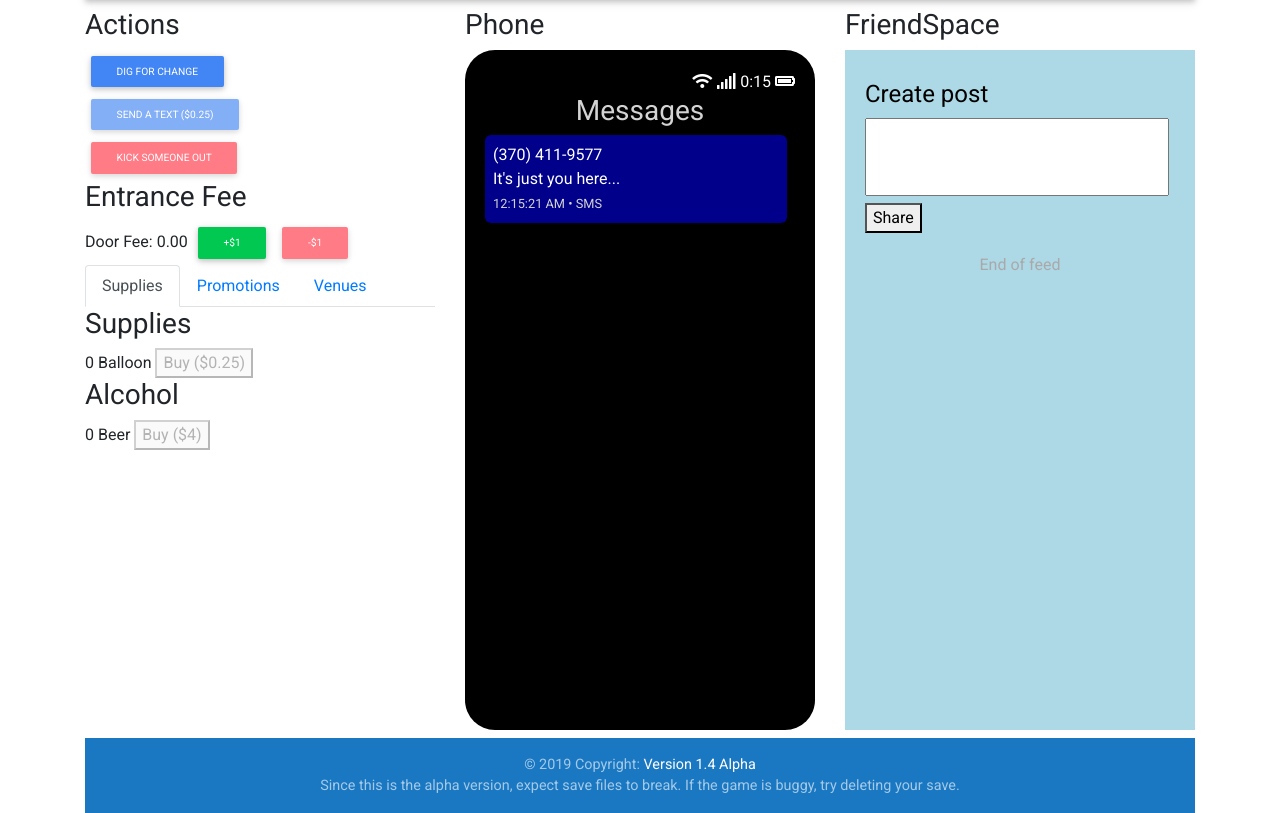
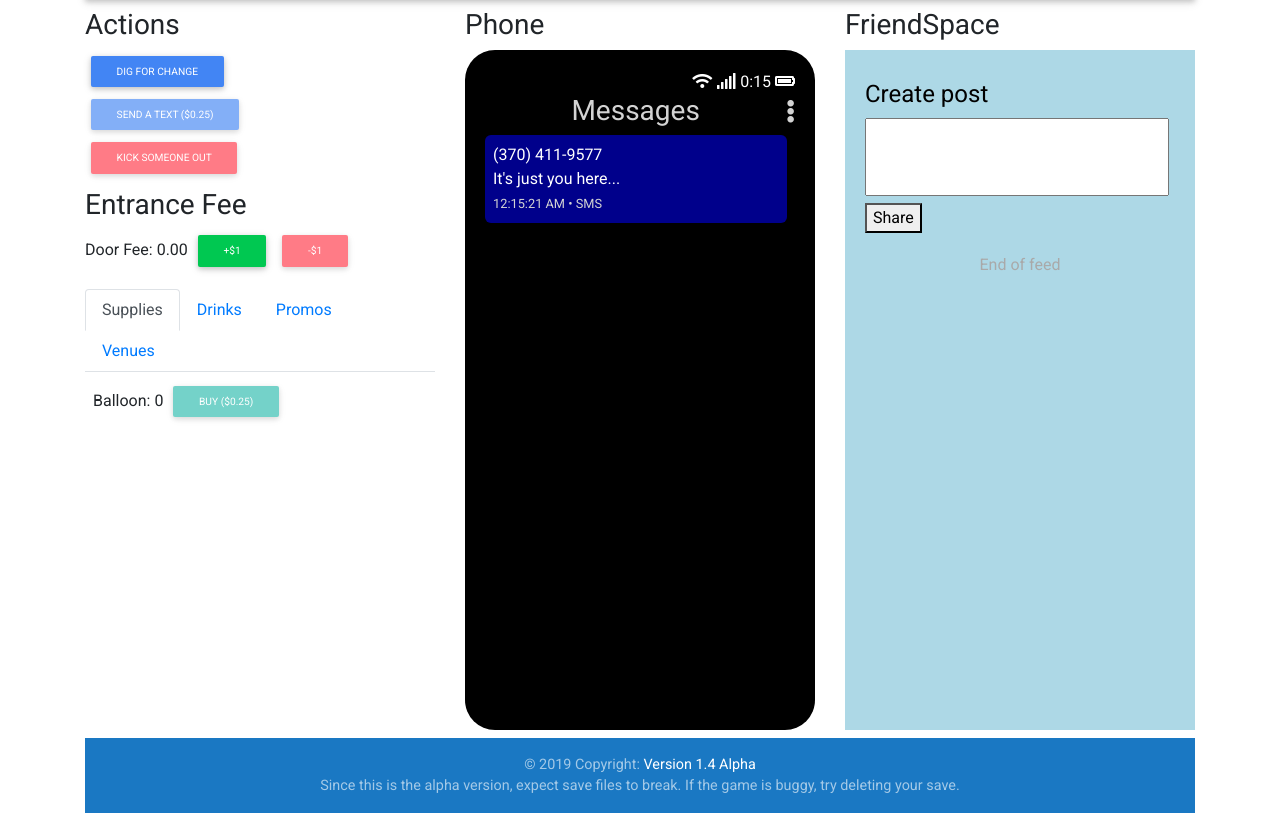
Before and after one commit to pjlasl/party-universe, a plain HTML site: page index.html in a window 1280 px wide. Shown: the part 58-871 px from the top of the page. Drawn offline with nearby package versions, Linux system fonts and the light colour scheme.

Commit message:
more UI improvements. almost complete (wip)

```diff
--- a/index.html
+++ b/index.html
@@ -60,19 +60,23 @@
 					<button class="btn btn-sm btn-primary" onclick="sendAText()" id="sendAText">Send a Text ($0.25)</button> <br>
 					<button class="btn btn-sm btn-danger" onclick="kickSomeoneOut()" id="kickSomeoneOut">Kick Someone Out</button>
 
-					<h3>Entrance Fee</h3>
+					<h3 class="mt-2">Entrance Fee</h3>
 					<span>Door Fee: <span id="doorFee"></span></span>
 					<button class="btn btn-sm btn-success" onclick="doorFee(1)">+$1</button>
 					<button class="btn btn-sm btn-danger" onclick="doorFee(-1)" id="doorFeeDown">-$1</button>
 
-					<ul class="nav nav-tabs" id="myTab" role="tablist">
+					<ul class="mt-3 nav nav-tabs" id="myTab" role="tablist">
 						<li class="nav-item">
 							<a class="nav-link active" id="supplies-tab" data-toggle="tab" href="#supplies" role="tab" aria-controls="profile"
-							aria-selected="false">Supplies</a>
+							aria-selected="true">Supplies</a>
 						</li>
 						<li class="nav-item">
-							<a class="nav-link" id="promotions-tab" data-toggle="tab" href="#promotions" role="tab" aria-controls="contact"
-							aria-selected="false">Promotions</a>
+								<a class="nav-link" id="drinks-tab" data-toggle="tab" href="#drinks" role="tab" aria-controls="profile"
+								aria-selected="false">Drinks</a>
+							</li>
+						<li class="nav-item">
+							<a class="nav-link" id="promo-tab" data-toggle="tab" href="#promos" role="tab" aria-controls="contact"
+							aria-selected="false">Promos</a>
 						</li>
 						<li class="nav-item">
 								<a class="nav-link" id="venues-tab" data-toggle="tab" href="#venues" role="tab" aria-controls="contact"
@@ -80,19 +84,16 @@
 							</li>
 					</ul>
 					<div class="tab-content" id="myTabContent">
-						<div class="tab-pane fade show active" id="supplies" role="tabpanel" aria-labelledby="supplies-tab">
-							<h3>Supplies</h3>
+						<div class="p-2 tab-pane fade show active" id="supplies" role="tabpanel" aria-labelledby="supplies-tab">
 							<div id="suppliesList"></div>
-
-							<h3>Alcohol</h3>
+						</div>
+						<div class="p-2 tab-pane fade" id="drinks" role="tabpanel" aria-labelledby="drinks-tab">
 							<div id="alcoholList"></div>
 						</div>
-						<div class="tab-pane fade" id="promotions" role="tabpanel" aria-labelledby="promotions-tab">
-							<h3>Promotions</h3>
+						<div class="p-2 tab-pane fade" id="promos" role="tabpanel" aria-labelledby="promo-tab">
 							<div id="promotionsList"></div>
 						</div>
-						<div class="tab-pane fade" id="venues" role="tabpanel" aria-labelledby="venues-tab">
-							<h3>Venues</h3>
+						<div class="p-2 tab-pane fade" id="venues" role="tabpanel" aria-labelledby="venues-tab">
 							<div id="venuesList"></div>
 						</div>
 					</div>
@@ -112,7 +113,7 @@
 								<i class="fas fa-battery-full"></i>
 							</span>
 						</div>
-						<h3>Messages</h3>
+						<h3>Messages <span class="float-right"><i style="font-size: smaller;" class="fas fa-ellipsis-v"></i></span></h3>
 						<div style="height: 560px; overflow-y: auto;">
 							<ul id="textMessages"></ul>
 						</div>
--- a/scripts/main.js
+++ b/scripts/main.js
@@ -216,8 +216,8 @@ function updateButtons() {
 
 		if (i == 100 || gameData.totalMoney > info.cost * percentToReveal) {
 			var newItem = document.createElement("DIV");
-			newItem.innerHTML = '<span id="' + info.id + '">' + data.amount + ' ' + info.name +
-				'</span> <button onclick="buySupplies(' + i + ')">Buy ($' + info.cost * data.costMod + ')</button></br>';
+			newItem.innerHTML = '<span id="' + info.id + '">' + info.name + ': ' + data.amount +
+				'</span> <button type="button" class="btn btn-sm btn-default" onclick="buySupplies(' + i + ')">Buy ($' + info.cost * data.costMod + ')</button></br>';
 
 			supplyList.appendChild(newItem);
 
@@ -235,8 +235,8 @@ function updateButtons() {
 
 		if (i == 200 || gameData.totalMoney > info.cost * percentToReveal) {
 			var newItem = document.createElement("DIV");
-			newItem.innerHTML = '<span id="' + info.id + '">' + data.amount + ' ' + info.name +
-				'</span> <button onclick="buyAlcohol(' + i + ')">Buy ($' + info.cost * data.costMod + ')</button></br>';
+			newItem.innerHTML = '<span id="' + info.id + '">' + info.name + ': ' + data.amount +
+				'</span> <button type="button" class="btn btn-sm btn-default" onclick="buyAlcohol(' + i + ')">Buy ($' + info.cost * data.costMod + ')</button></br>';
 
 			alcoholList.appendChild(newItem);
 
@@ -254,8 +254,8 @@ function updateButtons() {
 
 		if (i == 300 || gameData.totalMoney > info.cost * percentToReveal) {
 			var newItem = document.createElement("DIV");
-			newItem.innerHTML = '<span id="' + info.id + '">' + data.amount + ' ' + info.name +
-				'</span> <button onclick="buyPromotions(' + i + ')">Buy ($' + info.cost * data.costMod + ')</button></br>';
+			newItem.innerHTML = '<span id="' + info.id + '">' + info.name + ': ' + data.amount +
+				'</span> <button type="button" class="btn btn-sm btn-default" onclick="buyPromotions(' + i + ')">Buy ($' + info.cost * data.costMod + ')</button></br>';
 
 			promotionsList.appendChild(newItem);
 
@@ -273,8 +273,8 @@ function updateButtons() {
 
 		if (i == 400 || gameData.totalMoney > info.cost * percentToReveal) {
 			var newItem = document.createElement("DIV");
-			newItem.innerHTML = '<span id="' + info.id + '">' + data.amount + ' ' + info.name +
-				'</span> <button onclick="buyVenues(' + i + ')">Buy ($' + info.cost * data.costMod + ')</button></br>';
+			newItem.innerHTML = '<span id="' + info.id + '">' + info.name + ': ' + data.amount +
+				'</span> <button type="button" class="btn btn-sm btn-default" onclick="buyVenues(' + i + ')">Buy ($' + info.cost * data.costMod + ')</button></br>';
 
 			venuesList.appendChild(newItem);
 
```
